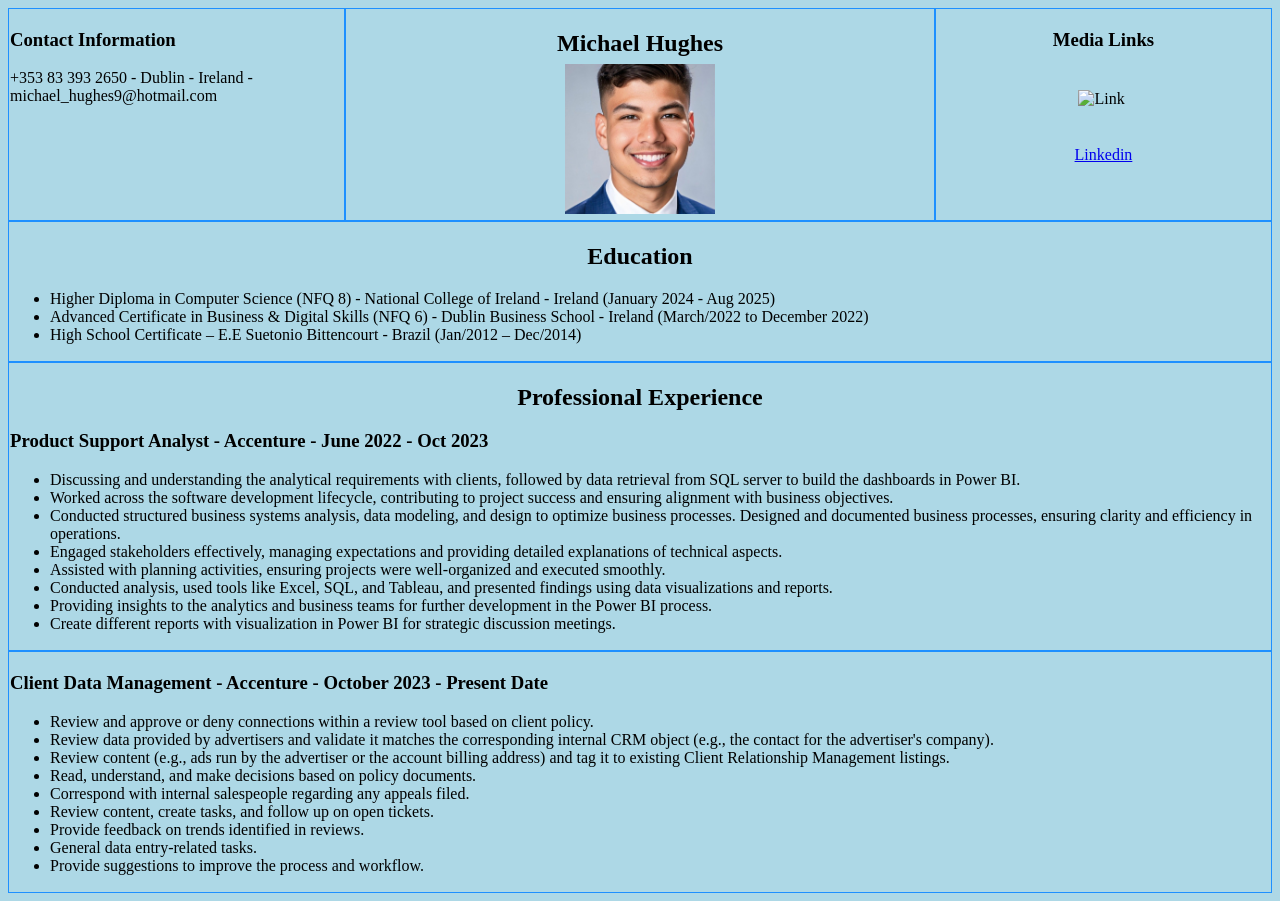
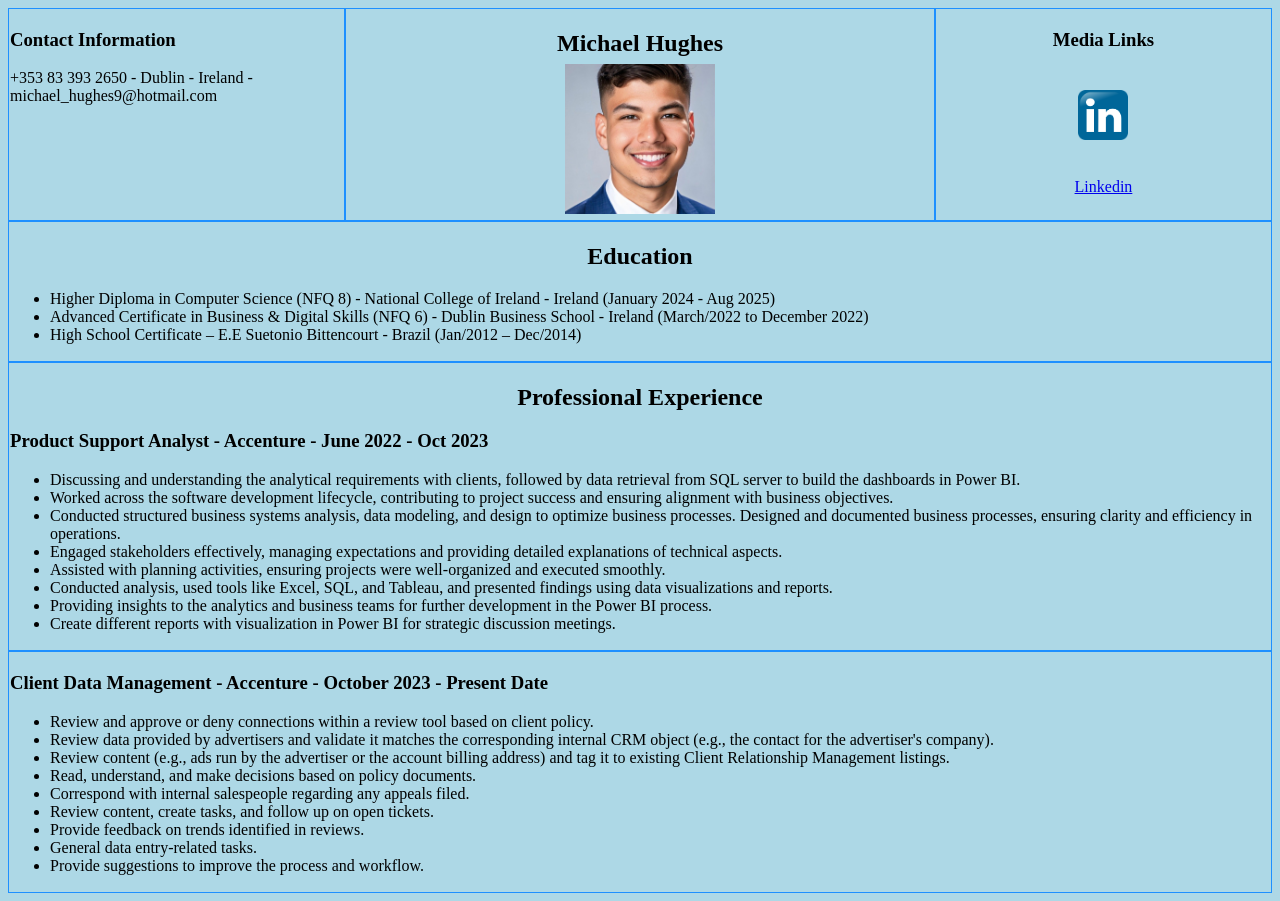
Before and after one commit to MichaelHughes97/michaelhughes, a plain HTML site: page index.html in a window 1280 px wide. Drawn offline with Linux system fonts and the light colour scheme.

Commit message:
Update index.html

```diff
--- a/index.html
+++ b/index.html
@@ -21,7 +21,7 @@
   </div>
   <div class="box-3">
     <h3>Media Links</h3>
-   <div id="mediaimage"><img src="../WEB DESIGN CV/images/linkedIN.png" alt="Link"></div>
+   <div id="mediaimage"><img src="linkedIN.png" alt="Link"></div>
     <p id "linkedin-link"><a href="https://www.linkedin.com/in/michael-hughes-a9586a14a">Linkedin<a/></p>
   </div>
 </div>
```
